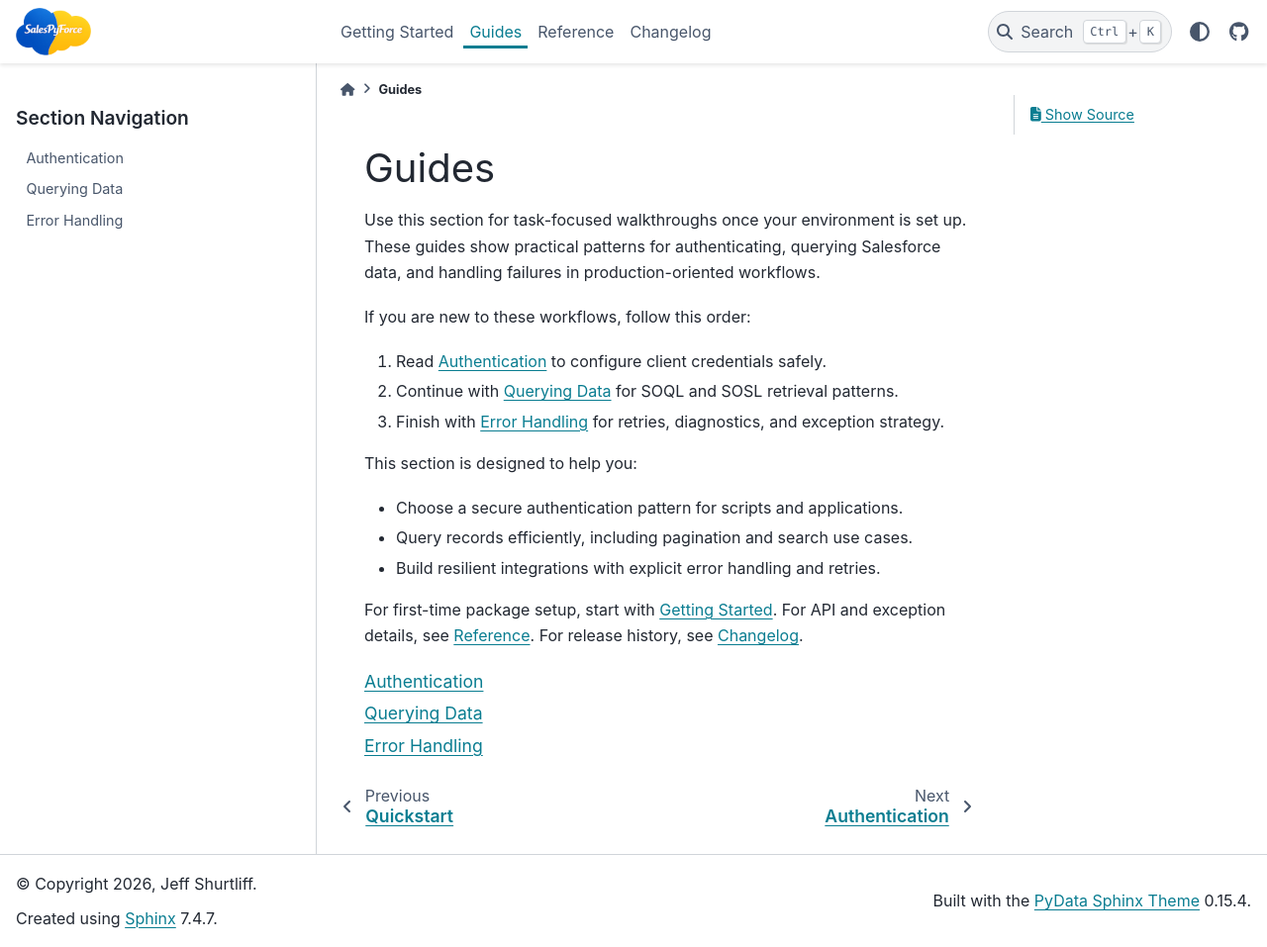
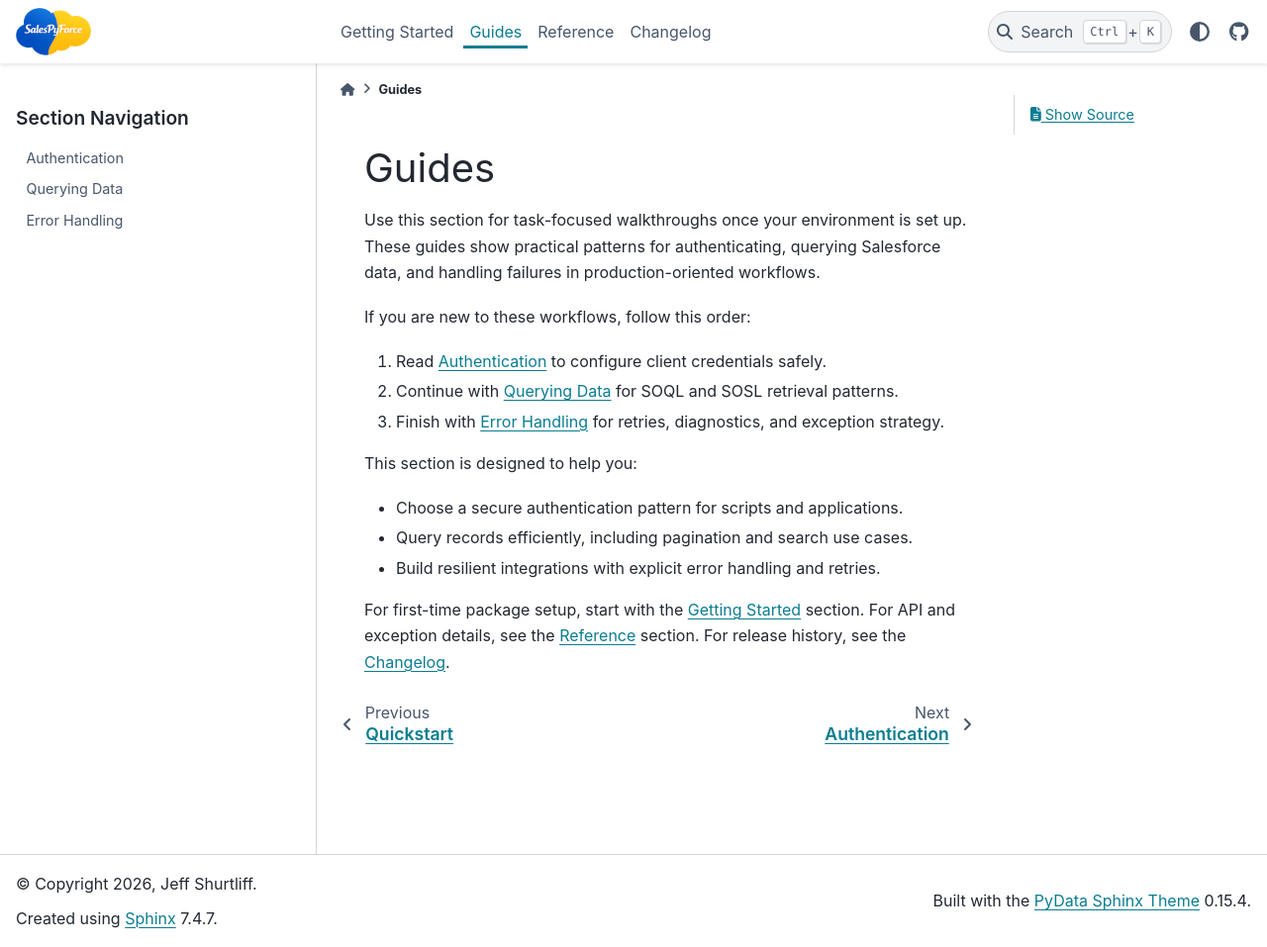
Before and after one commit to jeffshurtliff/salespyforce, a Sphinx documentation site: the page built from docs/guides/index.rst, in a window 1280 px wide and 957 px high. Shown: the whole window at 99% size. Built offline with Sphinx 7.4.7 and the PyData theme 0.15.4, drawn with Linux system fonts in a browser that asks for light colours.

Commit message:
Updated docs/guides/index.rst with some minor tweaks and to hide the toctree

```diff
--- a/docs/guides/index.rst
+++ b/docs/guides/index.rst
@@ -17,12 +17,13 @@ This section is designed to help you:
 - Query records efficiently, including pagination and search use cases.
 - Build resilient integrations with explicit error handling and retries.
 
-For first-time package setup, start with :doc:`../getting-started/index`.
-For API and exception details, see :doc:`../reference/index`.
-For release history, see :doc:`../CHANGELOG`.
+For first-time package setup, start with the :doc:`../getting-started/index` section.
+For API and exception details, see the :doc:`../reference/index` section.
+For release history, see the :doc:`../CHANGELOG`.
 
 .. toctree::
    :maxdepth: 1
+   :hidden:
 
    authentication
    querying
```
